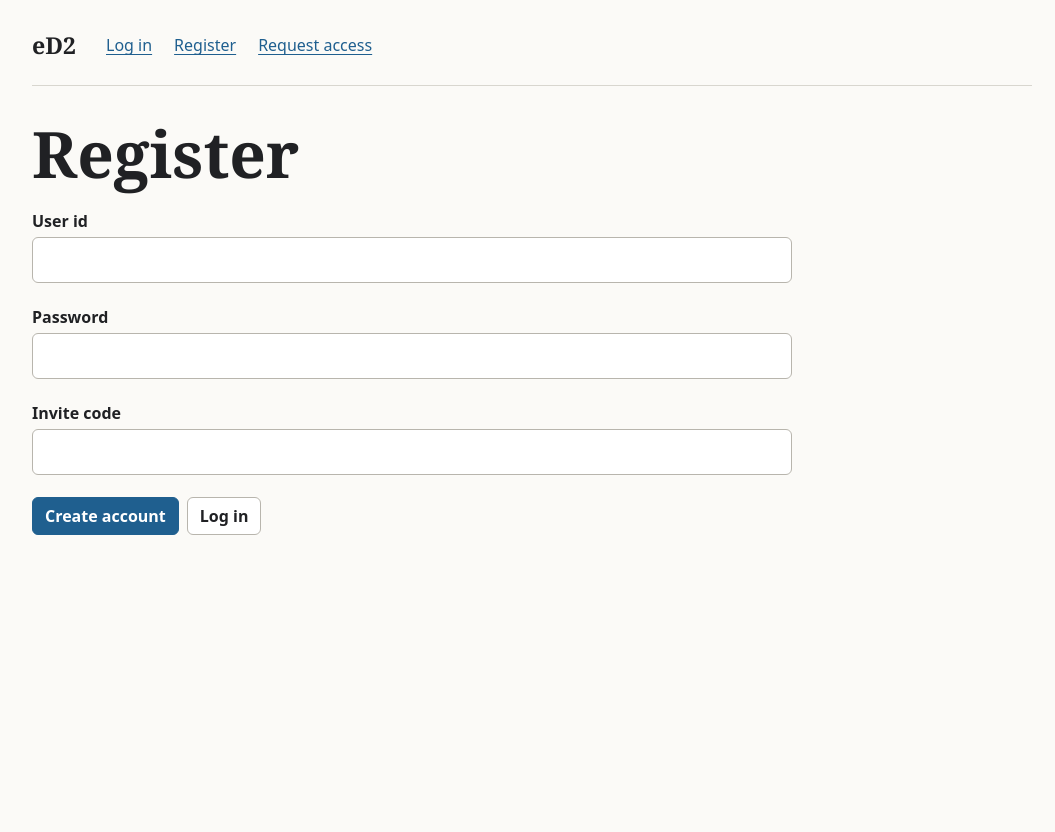
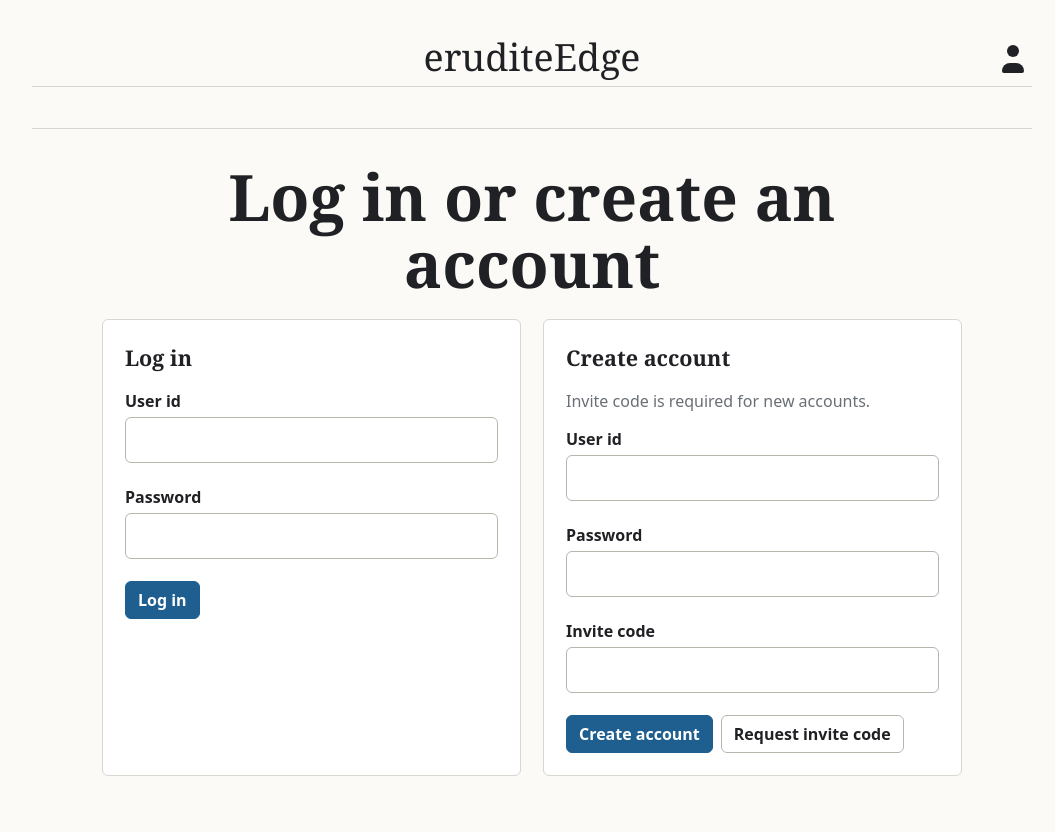
Before and after one commit to tuomoM/eruditeEdge2, a Flask app: page /register in a window 1280 px wide. Shown: the whole page, without its empty margins (108-1163 px from the left). Before the commit the page ends 535 px from the top, so only its background shows below. Run offline with Flask 3, Linux system fonts and the light colour scheme.

Commit message:
UI optimization

```diff
--- a/Views/admin.py
+++ b/Views/admin.py
@@ -203,7 +203,7 @@ def delete_access_request(access_request_id):
         access_request_id,
     )
     if error:
-        status_code = 404 if error == "Access request was not found" else 403
+        status_code = 404 if error == "Invite code request was not found" else 403
         if request.is_json:
             return jsonify({"error": error}), status_code
         flash(error)
@@ -211,5 +211,5 @@ def delete_access_request(access_request_id):
 
     if request.is_json:
         return jsonify({"id": access_request_id, "deleted": deleted})
-    flash("Deleted access request.")
+    flash("Deleted invite code request.")
     return redirect("/admin")
--- a/Views/user.py
+++ b/Views/user.py
@@ -10,12 +10,7 @@ user_bp = Blueprint("user", __name__)
 
 
 def registration_template(username="", invite_code=""):
-    return render_template(
-        "register.html",
-        username=username,
-        invite_code=invite_code,
-        google_registration_enabled=google_registration_enabled(),
-    )
+    return account_template(register_username=username, invite_code=invite_code)
 
 
 def google_registration_enabled():
@@ -34,10 +29,17 @@ def google_login_redirect_uri():
 
 
 def login_template(username=""):
+    return account_template(login_username=username)
+
+
+def account_template(login_username="", register_username="", invite_code=""):
     return render_template(
-        "login.html",
-        username=username,
+        "account.html",
+        login_username=login_username,
+        register_username=register_username,
+        invite_code=invite_code,
         google_login_enabled=google_registration_enabled(),
+        google_registration_enabled=google_registration_enabled(),
     )
 
 
@@ -48,6 +50,11 @@ def access_request_template(name="", email="", message=""):
         email=email,
         message=message,
     )
+
+
+@user_bp.route("/account", methods=["GET"])
+def account():
+    return account_template()
 
 
 @user_bp.route("/register", methods=["GET", "POST"])
@@ -128,7 +135,7 @@ def access_request():
 
     if request.is_json:
         return jsonify(created_request), 201
-    flash("Access request sent.")
+    flash("Invite code request sent.")
     return redirect("/login")
 
 
--- a/static/css/ed2.css
+++ b/static/css/ed2.css
@@ -19,7 +19,7 @@
     --space-lg: 22px;
     --space-xl: 34px;
     --font-ui: system-ui, -apple-system, BlinkMacSystemFont, "Segoe UI", sans-serif;
-    --font-display: Georgia, "Times New Roman", serif;
+    --font-display: "Bodoni 73 Smallcaps", "Bodoni 72 Smallcaps", "Bodoni 72", Didot, "Bodoni MT", Georgia, "Times New Roman", serif;
 }
 
 * {
@@ -73,33 +73,98 @@ a:hover {
     color: var(--color-accent-dark);
 }
 
-.site-nav {
-    display: flex;
-    flex-wrap: wrap;
-    gap: var(--space-sm) var(--space-lg);
-    align-items: center;
+.site-header {
     margin-bottom: var(--space-xl);
-    padding-bottom: var(--space-lg);
     border-bottom: 1px solid var(--color-border);
 }
 
+.site-header-main {
+    display: grid;
+    grid-template-columns: 44px minmax(0, 1fr) 44px;
+    align-items: center;
+    min-height: 58px;
+}
+
 .brand {
-    margin-right: var(--space-sm);
+    grid-column: 2;
+    justify-self: center;
     color: var(--color-ink);
-    font-size: 1.45rem;
-    font-weight: 700;
+    font-family: var(--font-display);
+    font-size: clamp(1.65rem, 4vw, 2.35rem);
+    font-weight: 500;
+    letter-spacing: 0;
+    line-height: 1;
     text-decoration: none;
+}
+
+.site-nav {
+    display: flex;
+    justify-content: center;
+    min-height: 42px;
+    padding: 10px 0 14px;
+    border-top: 1px solid var(--color-border);
 }
 
 .nav-links {
     display: flex;
     flex-wrap: wrap;
+    justify-content: center;
     gap: var(--space-sm) var(--space-lg);
     align-items: center;
 }
 
-.logout-form {
-    margin-left: auto;
+.nav-links a {
+    color: var(--color-ink);
+    font-size: 0.95rem;
+    text-decoration: none;
+}
+
+.nav-links a:hover {
+    color: var(--color-accent-dark);
+    text-decoration: underline;
+}
+
+.account-icon-button {
+    grid-column: 3;
+    justify-self: end;
+    display: inline-grid;
+    place-items: center;
+    width: 38px;
+    height: 38px;
+    border: 1px solid transparent;
+    border-radius: var(--radius);
+    color: var(--color-ink);
+    text-decoration: none;
+}
+
+.account-icon-button:hover {
+    border-color: var(--color-border);
+    background: var(--color-surface);
+    color: var(--color-ink);
+}
+
+.account-icon-button span {
+    display: block;
+    background: currentColor;
+}
+
+.account-icon-head {
+    width: 12px;
+    height: 12px;
+    margin-top: 4px;
+    border-radius: 50%;
+}
+
+.account-icon-body {
+    width: 22px;
+    height: 10px;
+    margin-top: 3px;
+    border-radius: 12px 12px 3px 3px;
+}
+
+.inline-form {
+    display: inline-flex;
+    margin: 0;
 }
 
 label {
@@ -264,6 +329,65 @@ button:hover,
     margin-bottom: var(--space-xs);
     color: var(--color-muted);
     font-size: 0.95rem;
+}
+
+.account-header {
+    max-width: 760px;
+    margin: 0 auto var(--space-lg);
+    text-align: center;
+}
+
+.account-layout {
+    display: grid;
+    grid-template-columns: repeat(2, minmax(0, 1fr));
+    gap: var(--space-lg);
+    max-width: 860px;
+    margin: 0 auto;
+}
+
+.account-layout-single {
+    grid-template-columns: minmax(0, 560px);
+    justify-content: center;
+}
+
+.account-section {
+    padding: var(--space-lg);
+    border: 1px solid var(--color-border);
+    border-radius: var(--radius);
+    background: var(--color-surface);
+}
+
+.account-section h1,
+.account-section h2 {
+    margin-top: 0;
+}
+
+.account-section h2 {
+    margin-bottom: var(--space-md);
+}
+
+.account-note {
+    color: var(--color-muted);
+}
+
+.account-actions {
+    margin-top: var(--space-md);
+}
+
+.account-divider {
+    display: grid;
+    grid-template-columns: 1fr auto 1fr;
+    gap: var(--space-md);
+    align-items: center;
+    margin: var(--space-lg) 0;
+    color: var(--color-muted);
+}
+
+.account-divider::before,
+.account-divider::after {
+    content: "";
+    height: 1px;
+    background: var(--color-border);
 }
 
 .toolbar {
@@ -578,12 +702,30 @@ button:hover,
         padding: 0 14px;
     }
 
-    .logout-form {
-        width: 100%;
-        margin-left: 0;
+    .site-header-main {
+        grid-template-columns: 38px minmax(0, 1fr) 38px;
+        min-height: 52px;
+    }
+
+    .brand {
+        font-size: clamp(1.45rem, 8vw, 1.9rem);
+    }
+
+    .account-icon-button {
+        width: 36px;
+        height: 36px;
+    }
+
+    .site-nav {
+        padding: 8px 0 12px;
+    }
+
+    .nav-links {
+        gap: 6px 14px;
     }
 
     .form-grid,
+    .account-layout,
     .entry-row,
     .review-grid {
         grid-template-columns: 1fr;
@@ -613,6 +755,10 @@ button:hover,
 
     .toolbar button,
     .toolbar .button,
+    .account-actions button,
+    .account-actions .button,
+    .account-actions .inline-form,
+    .account-section .google-auth-button,
     .training-footer button,
     .training-footer .button {
         width: 100%;
--- a/templates/access_request.html
+++ b/templates/access_request.html
@@ -3,8 +3,8 @@
 {% block content %}
 <div class="page-header">
     <div>
-        <h1>Request access</h1>
-        <div class="result-count">Tell the admin who you are.</div>
+        <h1>Request invite code</h1>
+        <div class="result-count">Tell the admin where to send the invite.</div>
     </div>
 </div>
 
@@ -31,7 +31,7 @@
     </div>
 
     <div class="actions">
-        <button class="button-primary" type="submit">Send request</button>
+        <button class="button-primary" type="submit">Request invite code</button>
         <a class="button button-secondary" href="/login">Cancel</a>
     </div>
 </form>
--- /dev/null
+++ b/templates/account.html
@@ -0,0 +1,88 @@
+{% extends "base.html" %}
+
+{% block content %}
+{% if session.user_id %}
+    <div class="account-layout account-layout-single">
+        <section class="account-section">
+            <h1>Account</h1>
+            <p class="account-note">You are logged on as {{ session.username }}.</p>
+            <form action="/logout" method="post">
+                <button class="button-primary" type="submit">Log out</button>
+            </form>
+        </section>
+    </div>
+{% else %}
+    <div class="account-header">
+        <h1>Log in or create an account</h1>
+    </div>
+
+    <div class="account-layout">
+        <section class="account-section">
+            <h2>Log in</h2>
+            <form id="account-login-form" action="/login" method="post">
+                <div class="field">
+                    <label for="login_username">User id</label>
+                    <input id="login_username" name="username" value="{{ login_username or '' }}" required>
+                </div>
+                <div class="field">
+                    <label for="login_password">Password</label>
+                    <input id="login_password" name="password" type="password" required>
+                </div>
+            </form>
+
+            <div class="actions account-actions">
+                <button class="button-primary" type="submit" form="account-login-form">Log in</button>
+                {% if google_login_enabled %}
+                    <form action="/login/google" method="post" class="inline-form google-login-form">
+                        <input type="hidden" name="csrf_token" value="{{ csrf_token() }}">
+                        <button class="google-auth-button" type="submit">
+                            <span class="google-mark" aria-hidden="true">G</span>
+                            Log in with Google
+                        </button>
+                    </form>
+                {% endif %}
+            </div>
+        </section>
+
+        <section class="account-section">
+            <h2>Create account</h2>
+            <p class="account-note">Invite code is required for new accounts.</p>
+            <form id="account-register-form" action="/register" method="post">
+                <input type="hidden" name="csrf_token" value="{{ csrf_token() }}">
+                <div class="field">
+                    <label for="register_username">User id</label>
+                    <input id="register_username" name="username" value="{{ register_username or '' }}" required>
+                </div>
+                <div class="field">
+                    <label for="register_password">Password</label>
+                    <input id="register_password" name="password" type="password" required>
+                </div>
+                <div class="field">
+                    <label for="register_invite_code">Invite code</label>
+                    <input id="register_invite_code" name="invite_code" value="{{ invite_code or '' }}" required>
+                </div>
+            </form>
+
+            <div class="actions account-actions">
+                <button class="button-primary" type="submit" form="account-register-form">Create account</button>
+                <a class="button button-secondary" href="/access-request">Request invite code</a>
+            </div>
+
+            {% if google_registration_enabled %}
+                <div class="account-divider">or</div>
+                <form action="/register/google" method="post" class="google-register-form">
+                    <input type="hidden" name="csrf_token" value="{{ csrf_token() }}">
+                    <div class="field">
+                        <label for="google_invite_code">Invite code for Google registration</label>
+                        <input id="google_invite_code" name="invite_code" value="{{ invite_code or '' }}" required>
+                    </div>
+                    <button class="google-auth-button" type="submit">
+                        <span class="google-mark" aria-hidden="true">G</span>
+                        Register with Google
+                    </button>
+                </form>
+            {% endif %}
+        </section>
+    </div>
+{% endif %}
+{% endblock %}
--- a/templates/admin.html
+++ b/templates/admin.html
@@ -48,7 +48,7 @@
 
 <section class="admin-section">
     <div class="section-heading">
-        <h2>Access requests</h2>
+        <h2>Invite code requests</h2>
     </div>
     <div class="entry-list">
         {% for access_request in access_requests %}
@@ -69,7 +69,7 @@
                 </div>
             </div>
         {% else %}
-            <p class="muted">No access requests.</p>
+            <p class="muted">No invite code requests.</p>
         {% endfor %}
     </div>
 </section>
--- a/templates/base.html
+++ b/templates/base.html
@@ -7,8 +7,16 @@
     <link rel="stylesheet" href="{{ url_for('static', filename='css/ed2.css') }}">
 </head>
 <body>
-    <nav class="site-nav">
-        <a class="brand" href="/">eD2</a>
+    <header class="site-header">
+        <div class="site-header-main">
+            <a class="brand" href="/">eruditeEdge</a>
+            <a class="account-icon-button" href="/account" aria-label="Account">
+                <span class="account-icon-head" aria-hidden="true"></span>
+                <span class="account-icon-body" aria-hidden="true"></span>
+            </a>
+        </div>
+
+        <nav class="site-nav" aria-label="Main navigation">
             {% if session.user_id %}
                 <div class="nav-links">
                     <a href="/vocabulary">Vocabulary</a>
@@ -20,17 +28,11 @@
                         <a href="/admin">Admin</a>
                     {% endif %}
                 </div>
-            <form class="logout-form" action="/logout" method="post">
-                <button class="button-subtle" type="submit">Log out</button>
-            </form>
             {% else %}
-            <div class="nav-links">
-                <a href="/login">Log in</a>
-                <a href="/register">Register</a>
-                <a href="/access-request">Request access</a>
-            </div>
+                <div class="nav-links"></div>
             {% endif %}
         </nav>
+    </header>
 
     {% with messages = get_flashed_messages() %}
         {% if messages %}
```
Also changed, not shown: Services/access_request_service.py (+4 -4 lines), templates/login.html (+15 -16 lines), tests/test_access_requests.py (+4 -4 lines), tests/test_auth.py (+19 -0 lines). Lines whose indentation alone changed are shown as unchanged.
